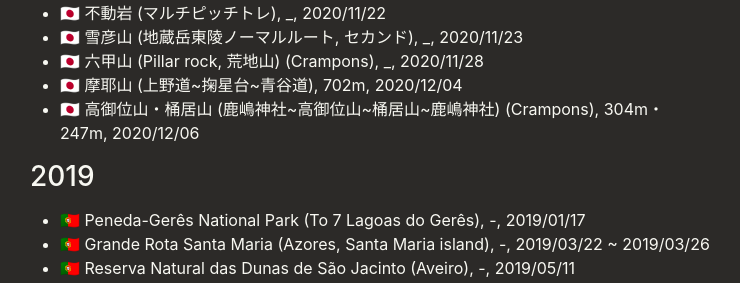
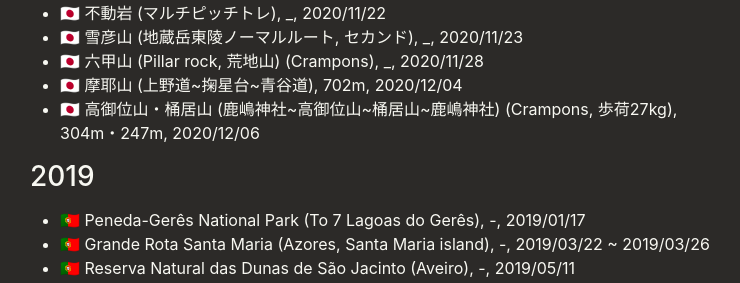
Before and after one commit to pixyzehn/pixyzehn.com, a Jekyll site: the page built from pages/mountaineering.md, in a window 1280 px wide and 900 px high, scrolled down 944 px. Shown: the part 161-444 px from the top of the window, without its empty margins (270-1010 px from the left). Built offline with Jekyll 4.4.1, drawn with Linux system fonts in a browser that asks for light colours.

Commit message:
Update page

```diff
--- a/pages/mountaineering.md
+++ b/pages/mountaineering.md
@@ -31,7 +31,7 @@ This page is used to track my outdoor activity logs, such as trekking, rock clim
 - 🇯🇵 雪彦山 (地蔵岳東陵ノーマルルート, セカンド), _, 2020/11/23
 - 🇯🇵 六甲山 (Pillar rock, 荒地山) (Crampons), _, 2020/11/28
 - 🇯🇵 摩耶山 (上野道~掬星台~青谷道), 702m, 2020/12/04
-- 🇯🇵 高御位山・桶居山 (鹿嶋神社~高御位山~桶居山~鹿嶋神社) (Crampons), 304m・247m, 2020/12/06
+- 🇯🇵 高御位山・桶居山 (鹿嶋神社~高御位山~桶居山~鹿嶋神社) (Crampons, 歩荷27kg), 304m・247m, 2020/12/06
 
 ## 2019
 
```
